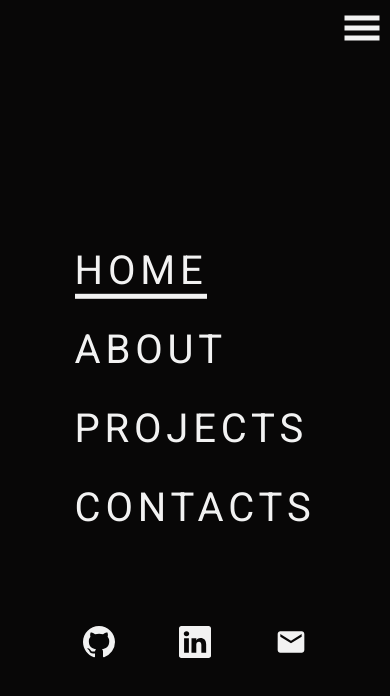
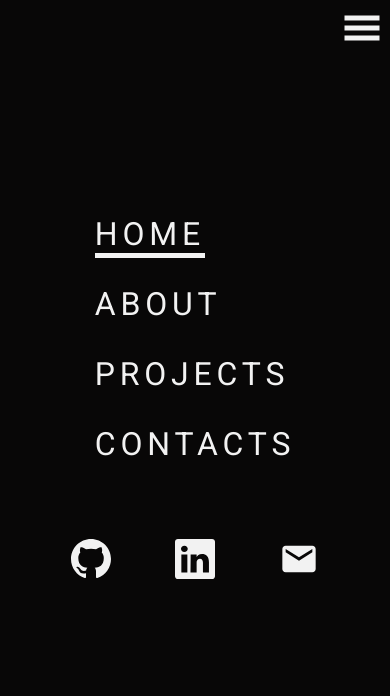
Before and after one commit to ValerioCipolla/portfolio, a Next.js app: page / in a window 390 px wide. Both pictures are taken after a click on the element 195 px from the left and 33 px from the top of the page. Shown: the top 696 px of the page. Built offline with nearby package versions, Linux system fonts and the light colour scheme.

Commit message:
changed mobile menu

```diff
--- a/styles/mobileMenu.module.css
+++ b/styles/mobileMenu.module.css
@@ -13,11 +13,11 @@
 
 .list {
   list-style: none;
-  transform: translate(0, -20%);
+  transform: translate(0, -50%);
 }
 
 .list li {
-  margin-bottom: 2rem;
+  margin-top: 2rem;
 }
 
 .list a {
@@ -25,7 +25,7 @@
   color: var(--white);
   text-transform: uppercase;
   letter-spacing: 0.3rem;
-  font-size: 2.5rem;
+  font-size: 2rem;
 }
 
 .active {
@@ -36,10 +36,11 @@
   display: flex;
   flex-direction: row;
   gap: 4rem;
+  transform: translate(0, -4rem);
 }
 
 .icon {
-  font-size: 2rem;
+  font-size: 2.5rem;
 }
 
 .icon a {
```
